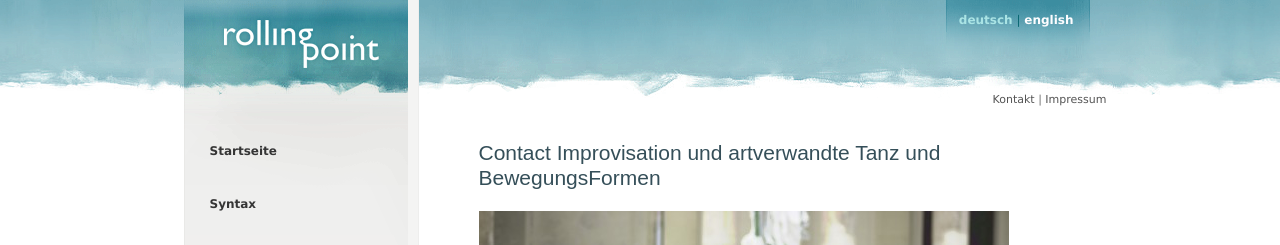
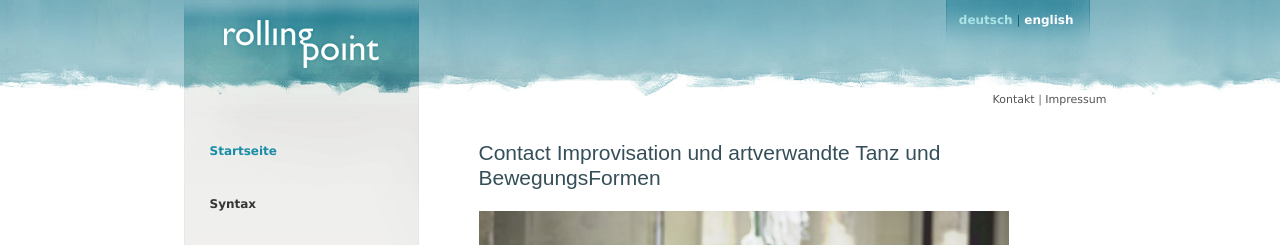
Before and after one commit to manulari/rollingpointat, a Jekyll site: the page built from _all_pages/index.md, in a window 1280 px wide. Shown: the top 245 px of the page. Built offline with Jekyll 4.4.1, drawn with Linux system fonts in a browser that asks for light colours.

Commit message:
minor fixes

```diff
--- a/_includes/navigation.html
+++ b/_includes/navigation.html
@@ -22,7 +22,7 @@
           {% else %}
           {% assign subitempath = '/' | append: subitem.path %}
           {% endif %}
-          &nbsp;&nbsp;&nbsp;<span class="menusubcat{% if page.url == itempath %} menu_active{% endif %}">
+          &nbsp;&nbsp;&nbsp;<span class="menusubcat{% if page.url == subitempath %} menu_active{% endif %}">
             <a href="{{ subitempath }}">
               {{ subitem.title }}
             </a>
--- a/_sass/oldmain.scss
+++ b/_sass/oldmain.scss
@@ -64,7 +64,7 @@ a:hover {
 #menu {
 	margin: 0;
 	padding: 135px 0 0 11px;
-	width: 234px;
+	width: 245px;
 	background-image: url(logo_gradient.gif);
 	background-repeat: no-repeat;
 	text-align: left;
@@ -145,7 +145,7 @@ a:hover {
         font-size: 10px;
 	line-height: 15px;
 }
-.menu_active {
+#menu .menu_active a {
 	color: #1a8ca6;
 }
 .menu_br {
--- a/css/style.scss
+++ b/css/style.scss
@@ -5,7 +5,7 @@
 @import 'oldmain';
 @import 'contentStyle';
 
-.mainnav .active { color: red; }
+//.mainnav .active { color: red; }
 
 .maincontent {
   @include maincontent;
```
